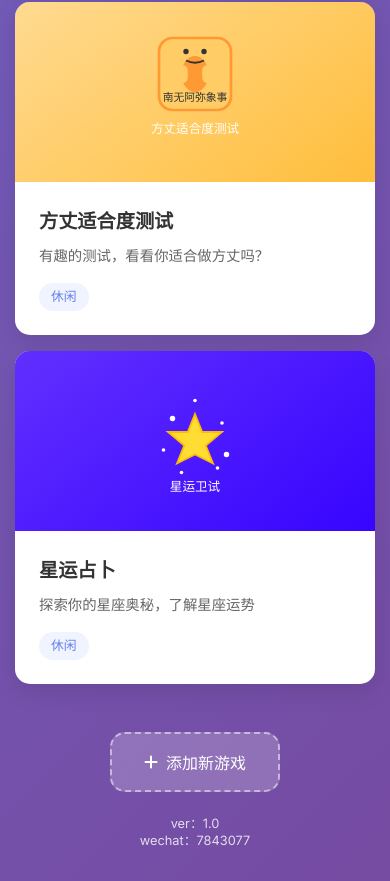
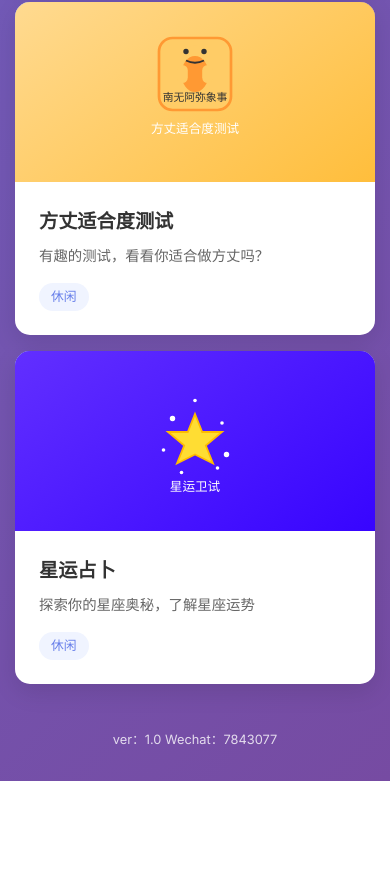
Before and after one commit to zwaley/GameHub, a plain HTML site: page index.html in a window 390 px wide. Shown: the part 3050-3931 px from the top of the page. After the commit the page ends 3831 px from the top, so only its background shows below. Drawn offline with Linux system fonts and the light colour scheme.

Commit message:
Add files via upload

```diff
--- a/index.html
+++ b/index.html
@@ -42,17 +42,10 @@
                 </div>
             </section>
 
-            <!-- Add Game Button and Footer -->
-            <section class="add-game-section">
-                <div class="footer-content">
-                    <button class="add-game-btn" id="addGameBtn">
-                        <i class="fas fa-plus"></i>
-                        添加新游戏
-                    </button>
-                    <div class="copyright-info">
-                        <div class="version">ver：1.0</div>
-                        <div class="wechat">wechat：7843077</div>
-                    </div>
+            <!-- Footer -->
+            <section class="footer-section">
+                <div class="copyright-info">
+                    ver：1.0   Wechat：7843077
                 </div>
             </section>
         </main>
--- a/script.js
+++ b/script.js
@@ -29,36 +29,7 @@ class GameHub {
             });
         });
 
-        // Add game modal
-        const addGameBtn = document.getElementById('addGameBtn');
-        const modal = document.getElementById('addGameModal');
-        const closeModal = document.getElementById('closeModal');
-        const cancelBtn = document.getElementById('cancelBtn');
-        const addGameForm = document.getElementById('addGameForm');
-
-        addGameBtn.addEventListener('click', () => this.openModal());
-        closeModal.addEventListener('click', () => this.closeModal());
-        cancelBtn.addEventListener('click', () => this.closeModal());
-
-        // Close modal when clicking outside
-        modal.addEventListener('click', (e) => {
-            if (e.target === modal) {
-                this.closeModal();
-            }
-        });
-
-        // Form submission
-        addGameForm.addEventListener('submit', (e) => {
-            e.preventDefault();
-            this.addGame();
-        });
-
-        // Escape key to close modal
-        document.addEventListener('keydown', (e) => {
-            if (e.key === 'Escape' && modal.classList.contains('active')) {
-                this.closeModal();
-            }
-        });
+        // Note: Add game modal functionality removed
     }
 
     setActiveCategory(category) {
--- a/styles.css
+++ b/styles.css
@@ -218,51 +218,16 @@ body {
 
 
 
-/* Add Game Section */
-.add-game-section {
+/* Footer Section */
+.footer-section {
     margin-top: 3rem;
-}
-
-.footer-content {
-    display: flex;
-    justify-content: space-between;
-    align-items: center;
-    flex-wrap: wrap;
-    gap: 1rem;
-}
-
-.add-game-btn {
-    padding: 1rem 2rem;
-    background: rgba(255, 255, 255, 0.2);
-    color: white;
-    border: 2px dashed rgba(255, 255, 255, 0.5);
-    border-radius: 15px;
-    cursor: pointer;
-    font-size: 1rem;
-    font-weight: 500;
-    transition: all 0.3s ease;
-    backdrop-filter: blur(10px);
-    display: flex;
-    align-items: center;
-    gap: 0.5rem;
-}
-
-.add-game-btn:hover {
-    background: rgba(255, 255, 255, 0.3);
-    border-color: rgba(255, 255, 255, 0.8);
-    transform: translateY(-2px);
+    text-align: center;
 }
 
 .copyright-info {
     color: rgba(255, 255, 255, 0.8);
-    text-align: right;
     font-size: 0.8rem;
     line-height: 1.3;
-}
-
-.copyright-info .version,
-.copyright-info .wechat {
-    margin: 0;
 }
 
 /* Modal Styles */
@@ -469,16 +434,7 @@ body {
         gap: 1rem;
     }
 
-    .footer-content {
-        flex-direction: column;
-        align-items: center;
-        text-align: center;
-        gap: 1.5rem;
-    }
 
-    .copyright-info {
-        text-align: center;
-    }
 
     .form-actions {
         flex-direction: column;
```
